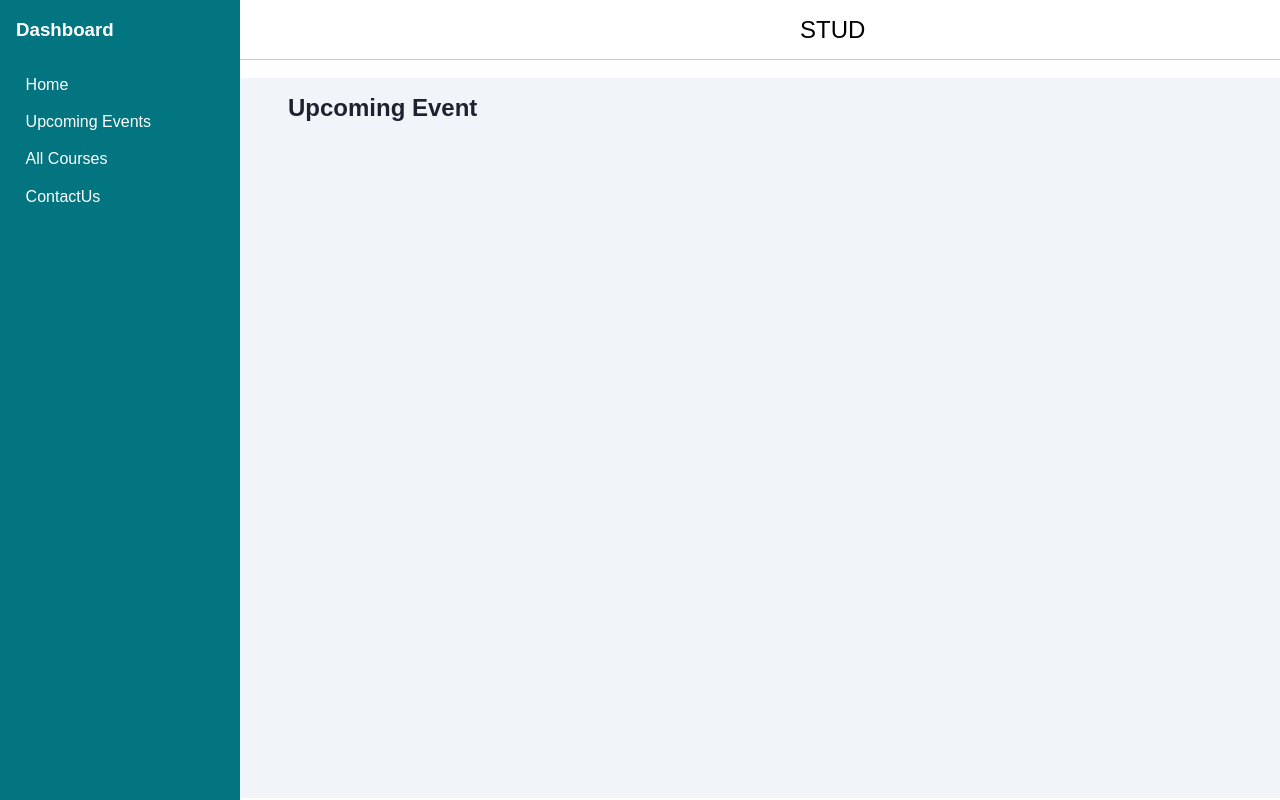
After one commit to strikeraryu/STUD, a Django app: page /upcoming_events/ in a window 1280 px wide. The commit adds this page. Run offline with Django 3.2, Linux system fonts and the light colour scheme; data that the repository does not hold is empty.

Commit message:
events view added

```diff
--- a/stud/course/templates/course.html
+++ b/stud/course/templates/course.html
@@ -95,7 +95,7 @@
                                         <td>{{ course.id }}</td>
                                         <td>{{ course.course_name }}</td>
                                         <td>{{ course.course_id }}</td>
-                                        <td>Madhushi Verma</td>
+                                        <td>{{ course.teacher }}</td>
                                         <td>
                                             <a href="/topic/{{ course.course_id }}" class="btn btn-secondary">
                                                 <i class="fas fa-angle-double-right"></i> Topics
--- a/stud/course/views.py
+++ b/stud/course/views.py
@@ -18,7 +18,7 @@ def course_view(Request, batch_no='None', *args, **kargs):
             total_course += 1
             course_name = Course.objects.get(course_id=e.course_id).course_name
             courses.append(
-                {"id": ind+1, "course_name": course_name, "course_id": e.course_id})
+                {"id": ind+1, "course_name": course_name, "course_id": e.course_id, 'teacher': e.teacher})
     return render(Request, 'course.html', {'courses': courses, "total_course": total_course, 'batch_no': batch_no})
 
 
--- /dev/null
+++ b/stud/schedule/static/css/upcoming_event.css
@@ -0,0 +1,126 @@
+*{
+  font-family: sans-serif;
+  margin: 0;
+  padding: 0;
+  text-decoration: none;
+  list-style-type: none;
+  box-sizing: border-box;
+}
+
+.sidebar{
+  height: 100%;
+  width: 240px;
+  position: fixed;
+  left: 0;
+  top: 0;
+  z-index: 100;
+  background: #027581;
+  color: #fff;
+  overflow-y: auto;
+  transition: width 500ms;
+}
+.sidebar-header {
+  display: flex;
+  justify-content: space-between;
+  align-items: center;
+  height: 60px;
+  padding: 0rem 1rem;
+}
+.sidebar-menu{
+  padding: 1rem;
+
+}
+.sidebar li{
+  margin-bottom: 1.2rem;
+}
+.sidebar a{
+  color: #fff;
+  font-size: 1rem;
+}
+.sidebar a span:last-child {
+  padding-left: 0.6rem;
+}
+
+.main-content{
+  position: relative;
+  margin-left: 240px;
+  transition: margin-left 500ms;
+}
+header{
+
+  position: fixed;
+  left: 240px;
+  top: 0;
+  z-index: 100;
+  width: 100%;
+  background:#fff;
+  height: 60px;
+  padding: 0rem 1rem;
+  display: flex;
+  align-items: center;
+  justify-content: space-between;
+  border-bottom: 1px solid #ccc;
+  transition: left 500ms;
+}
+.search-wrapper {
+
+  display: flex;
+  align-items: center;
+}
+.search-wrapper span a{
+  padding-left: 34rem;
+  font-size: 1.5rem;
+
+
+}
+main {
+  margin-top: 60px;
+  background: #f1f5f9;
+  min-height: 90vh;
+  padding: 1rem 3rem;
+}
+.dash-title {
+  color: #1D2231;
+  margin-bottom: 1rem;
+}
+.dash-cards {
+  display: grid;
+  grid-template-columns: repeat(3, 1fr);
+  grid-column-gap: 5rem;
+  grid-row-gap: 5rem;
+}
+.card-single {
+  background: #fff;
+  border-radius: 7px;
+  box-shadow: 2px 2px 2px rgba(0,0,0,0.4);
+}
+.card-body{
+  padding: 1.3rem 1rem;
+  display: flex;
+  align-items: center;
+}
+.card-body span {
+  font-size: 1.2rem;
+  color: #027581;
+  padding-right: 1rem;
+}
+.card-body h5 {
+  color: #8390A2;
+  font-size: 1rem;
+}
+.card-body h4 {
+  color: #1D2231;
+  font-size: 1.1rem;
+  margin-top: 0.2rem;
+}
+.
+.card-footer {
+
+  padding: .2rem 1rem;
+  background: #f9fafc;
+}
+.card-footer a {
+  padding-left: 6rem;
+
+  color: #027581;
+}
--- a/stud/schedule/templates/schedule.html
+++ b/stud/schedule/templates/schedule.html
@@ -98,7 +98,7 @@
                                     <td>
                                         <ul class="badgesuccess" id="menu1">
                                             {% for topic in class.topics %}
-                                            <li><a href="">{{ topic }}</a></li>
+                                            <li><a href="/topic/{{ class.course_id }}">{{ topic }}</a></li>
                                             {% endfor %}
                                         </ul>
                                     </td>
--- /dev/null
+++ b/stud/schedule/templates/upcoming_event.html
@@ -0,0 +1,90 @@
+̥̥{% load static %}
+<!DOCTYPE html>
+<html lang="en" dir="ltr">
+
+<head>
+    <meta charset="utf-8" />
+    <title>Dashboard</title>
+    <link rel="stylesheet" href="{% static 'css/upcoming_event.css' %}" />
+</head>
+
+<body>
+    <input type="checkbox" id="sidebar-toggle" />
+    <div class="sidebar">
+        <div class="sidebar-header">
+            <h3 class="brand">
+                <span class="ti-unlink"></span>
+                <span>Dashboard</span>
+            </h3>
+            <label for="sidebar-toggle" class="ti-menu-alt"></label>
+            <span class="ti-menu-alt"></span>
+        </div>
+
+        <div class="sidebar-menu">
+            <ul>
+                <li>
+                    <a href="/">
+                        <span class="ti-home"></span>
+                        <span>Home</span>
+                    </a>
+                </li>
+                <li>
+                    <a href="/upcoming_events">
+                        <span class="ti-about"></span>
+                        <span>Upcoming Events</span>
+                    </a>
+                </li>
+                <li>
+                    <a href="/course">
+                        <span class="ti-contact"></span>
+                        <span>All Courses</span>
+                    </a>
+                </li>
+                <li>
+                    <a href="/">
+                        <span class="ti-contact"></span>
+                        <span>ContactUs</span>
+                    </a>
+                </li>
+            </ul>
+        </div>
+    </div>
+
+    <div class="main-content">
+        <header>
+            <div class="search-wrapper">
+                <span class="ti-search"><a>STUD</a></span>
+            </div>
+        </header>
+        <main>
+            <h2 class="dash-title">Upcoming Event</h2>
+            <div class="dash-cards">
+                {% for event in events %}
+                <div class="card-single">
+                    <div class="card-body">
+                        <span class="ti-briefcase"></span>
+                        <div>
+                            <h4>Event Name: <span>{{ event.event_name }}</span></h4>
+                            <h4>Event Date: <span>{{ event.event_date }}</span></h4>
+                            <h4>Start Time: <span>{{ event.start_time }}</span></h4>
+                            <h4>End Time: <span>{{ event.end_time }}</span></h4>
+                            <h4>
+                                Course Id:
+                                <a href="/topic/{{ event.course_id }}"><span>{{ event.course_id }}</span></a
+                  >
+                </h4>
+                <h4>
+                  Batch:
+                  <a href="/class/{{ event.batch_no }}"
+                    ><span>{{ event.batch_no }}</span></a
+                  >
+                </h4>
+              </div>
+            </div>
+          </div>
+          {% endfor %}
+        </div>
+      </main>
+    </div>
+  </body>
+</html>
--- a/stud/schedule/views.py
+++ b/stud/schedule/views.py
@@ -1,7 +1,7 @@
 from django.http import HttpResponse
 from django.shortcuts import render
 
-from .models import Class, Planned, Teaches
+from .models import Class, Planned, Teaches, Event, UpcomingEvent
 from course.models import Topic
 
 # Create your views here.
@@ -12,9 +12,10 @@ def class_view(Request, batch_no='None', *args, **kargs):
     else:
         for ind, c in enumerate(Class.objects.raw('SELECT * FROM class WHERE Class_no = ANY(SELECT Class_no FROM planned WHERE planned.Batch_no=%s) ORDER BY Class_Date, Start_Time;',[batch_no])):
             class_details = c
-            print(type(c))
+            print(Planned.objects.get(class_no=c.class_no).course.course_id)
             classes.append({
                 'course_name': Planned.objects.get(class_no=c.class_no).course.course_name,
+                'course_id': Planned.objects.get(class_no=c.class_no).course.course_id,
                 'date': class_details.class_date,
                 'start_time': class_details.start_time,
                 'end_time': class_details.end_time,
@@ -22,3 +23,18 @@ def class_view(Request, batch_no='None', *args, **kargs):
                 'topics' : [Topic.objects.get(topic_no=t.topic_no_id, course=t.course_id).topic_name for t in Teaches.objects.filter(class_no=c.class_no)]
             })
     return render(Request, 'schedule.html', {'classes': classes})
+
+def upcoming_events_view(request, *args, **kargs):
+    events = []
+
+    for e in Event.objects.all():
+        events.append({
+            'event_name': e.event_name,
+            'event_date': e.event_date,
+            'start_time': e.start_time,
+            'end_time': e.end_time,
+            'course_id': UpcomingEvent.objects.get(event=e.event_id).course.course_id,
+            'batch_no': UpcomingEvent.objects.get(event=e.event_id).batch_no.batch_no,
+        })
+
+    return render(request, 'upcoming_event.html', {'events' : events})
--- a/stud/stud/urls.py
+++ b/stud/stud/urls.py
@@ -18,12 +18,13 @@ from django.urls import path
 
 from student.views import batch_view
 from course.views import course_view, topic_view
-from schedule.views import class_view
+from schedule.views import class_view, upcoming_events_view
 
 urlpatterns = [
     path('admin/', admin.site.urls),
     path('', batch_view, name='batch'),
     path('batch/', batch_view, name='batch'),
+    path('upcoming_events/', upcoming_events_view, name='batch'),
     path('course/<batch_no>', course_view, name='course'),
     path('class/<batch_no>', class_view, name='class'),
     path('topic/<course_id>', topic_view, name='topic'),
```
Also changed, not shown: stud/schedule/models.py (+35 -0 lines), stud/student/models.py (+16 -5 lines), stud/student/views.py (line endings or trailing spaces).
